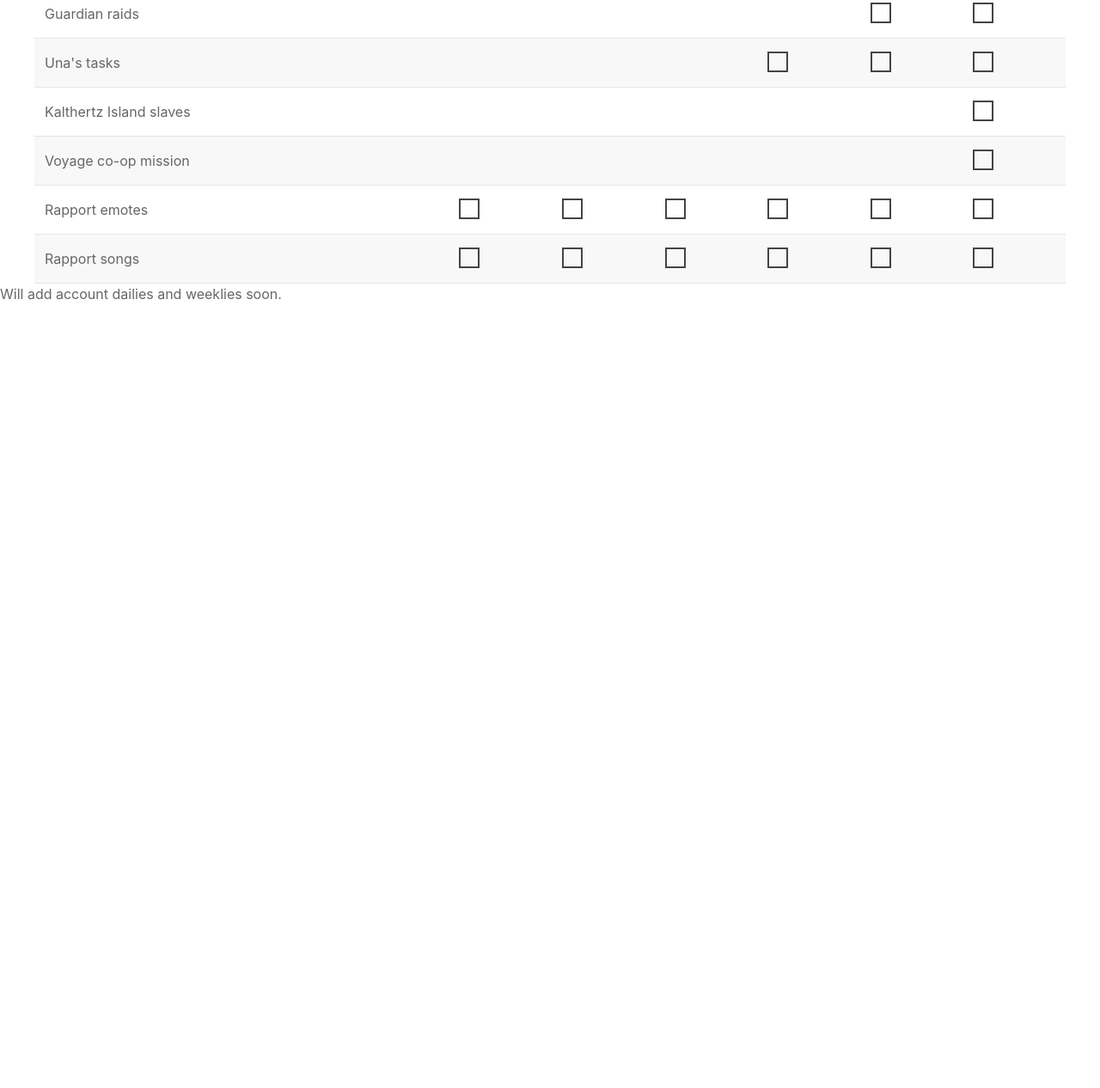
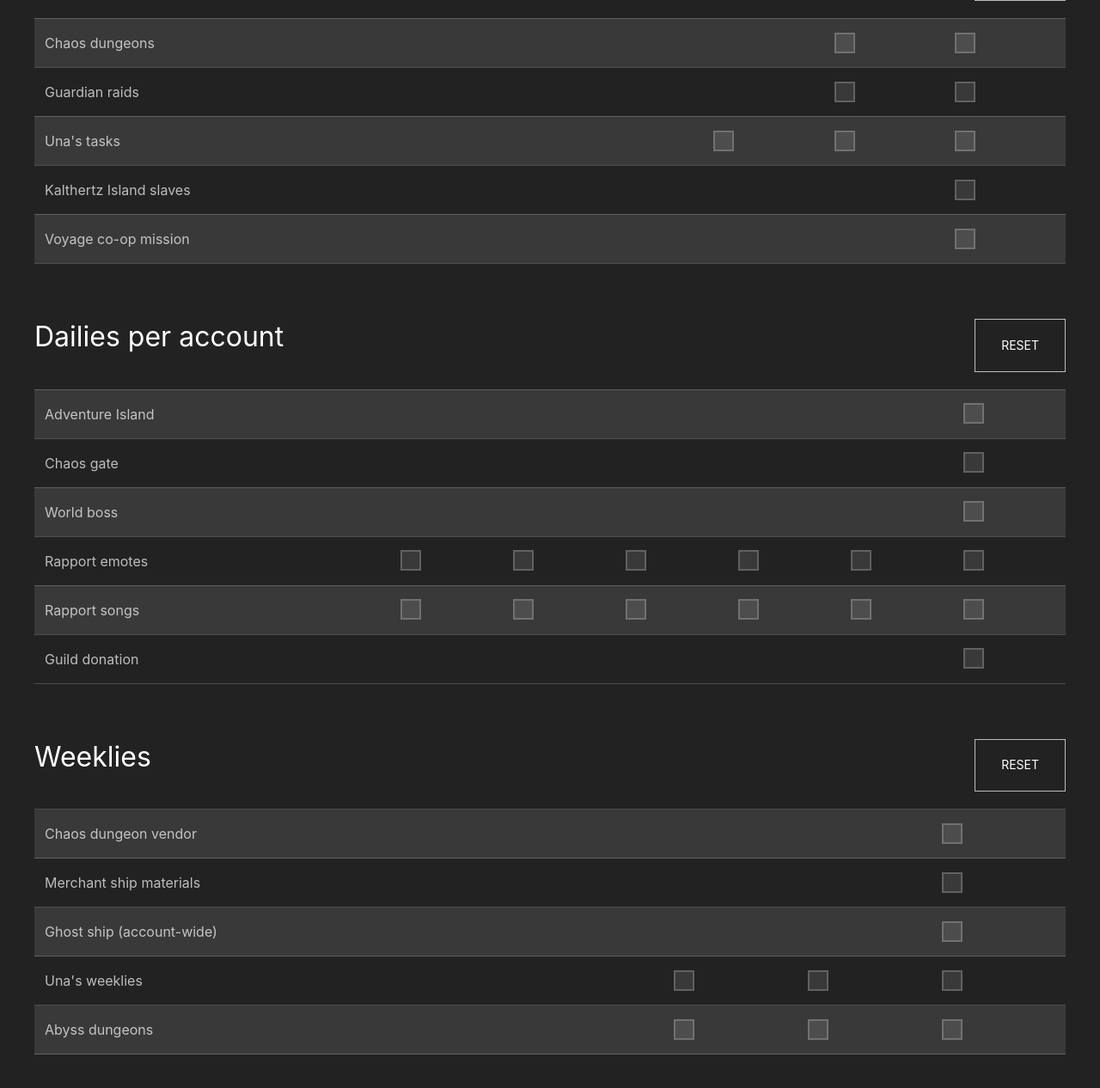
Before and after one commit to kcaulkins/lost-ark-tasks, a plain HTML site: page index.html in a window 1280 px wide. Shown: the part 302-1568 px from the top of the page at 86% size. Before the commit the page ends 800 px from the top, so only its background shows below. Drawn offline with nearby package versions, Linux system fonts and the light colour scheme.

Commit message:
Add more tasks; Fix JS; switch to darkmode

```diff
--- a/index.html
+++ b/index.html
@@ -1,5 +1,5 @@
 <!DOCTYPE html>
-<html>
+<html class="uk-background-secondary">
     <head>
         <title>Lost Ark Tracker</title>
         <meta charset="utf-8">
@@ -12,36 +12,23 @@
         <script src="https://cdn.jsdelivr.net/npm/uikit@3.11.1/dist/js/uikit-icons.min.js"></script>
     </head>
 
-    <body>
+    <body class="uk-light uk-background-secondary">
 
-        <nav class="uk-navbar-container" uk-navbar>
-            <div class="uk-navbar-center">
-                <ul class="uk-navbar-nav">
-                    <li class="uk-active"><a><h1>LOST ARK TASKS</h1></a></li>
-                </ul>
-            </div>
-        </nav>
+        <h1 class="uk-padding">LOST ARK TASKS</h1>
+        <hr>
 
 
 
-        <div class="tm-main uk-section uk-section-default">
+        <div class="tm-main uk-section uk-section-default uk-light uk-background-secondary">
             <div class="uk-container">
 
                 <div class="uk-flex uk-flex-between">
                     <h2>Dailies per character</h2>
-                    <button class="uk-button uk-button-default uk-text-right" onclick="reset()">Reset</button>
+                    <button class="uk-button uk-button-default uk-text-right" onclick="reset(this)">Reset</button>
                 </div>
 
 
                 <table class="uk-table uk-table-striped">
-                    <!-- <thead>
-                        <tr>
-                            <th>
-                                <h2>Dailies per character</h2>
-                                <button class="uk-button uk-button-default" onclick="reset()">Reset</button>
-                            </th>
-                        </tr>
-                    </thead> -->
                     <tbody>
                         <tr>
                             <td>Chaos dungeons</td>
@@ -52,14 +39,6 @@
                             <td><input class="uk-checkbox" type="checkbox" name="1" id="1"></td>
                             <td><input class="uk-checkbox" type="checkbox" name="2" id="2"></td>
                         </tr>
-
-
-
-
-
-
-
-
                         <tr>
                             <td>Guardian raids</td>
                             <td></td>
@@ -69,10 +48,6 @@
                             <td><input class="uk-checkbox" type="checkbox" name="3" id="3"></td>
                             <td><input class="uk-checkbox" type="checkbox" name="4" id="4"></td>
                         </tr>
-
-
-
-
                         <tr>
                             <td>Una's tasks</td>
                             <td></td>
@@ -82,10 +57,6 @@
                             <td><input class="uk-checkbox" type="checkbox" name="6" id="6"></td>
                             <td><input class="uk-checkbox" type="checkbox" name="7" id="7"></td>
                         </tr>
-                        </tr>
-
-
-
                         <tr>
                             <td>Kalthertz Island slaves</td>
                             <td></td>
@@ -95,9 +66,6 @@
                             <td></td>
                             <td><input class="uk-checkbox" type="checkbox" name="8" id="8"></td>
                         </tr>
-
-
-
                         <tr>
                             <td>Voyage co-op mission</td>
                             <td></td>
@@ -107,77 +75,128 @@
                             <td></td>
                             <td><input class="uk-checkbox" type="checkbox" name="9" id="9"></td>
                         </tr>
+                    </tbody>
+                </table>
+            </div>
 
 
 
+            <div class="uk-container uk-light uk-background-secondary">
+
+                <div class="uk-flex uk-flex-between">
+                    <h2>Dailies per account</h2>
+                    <button class="uk-button uk-button-default uk-text-right" onclick="reset(this)">Reset</button>
+                </div>
+
+
+                <table class="uk-table uk-table-striped">
+                    <tbody>
+                        <tr>
+                            <td>Adventure Island</td>
+                            <td></td>
+                            <td></td>
+                            <td></td>
+                            <td></td>
+                            <td></td>
+                            <td><input class="uk-checkbox" type="checkbox" name="10" id="10"></td>
+                        </tr>
+                        <tr>
+                            <td>Chaos gate</td>
+                            <td></td>
+                            <td></td>
+                            <td></td>
+                            <td></td>
+                            <td></td>
+                            <td><input class="uk-checkbox" type="checkbox" name="11" id="11"></td>
+                        </tr>
+                        <tr>
+                            <td>World boss</td>
+                            <td></td>
+                            <td></td>
+                            <td></td>
+                            <td></td>
+                            <td></td>
+                            <td><input class="uk-checkbox" type="checkbox" name="12" id="12"></td>
+                        </tr>
                         <tr>
                             <td>Rapport emotes</td>
-                            <td><input class="uk-checkbox" type="checkbox" name="10" id="10"></td>
-                            <td><input class="uk-checkbox" type="checkbox" name="11" id="11"></td>
-                            <td><input class="uk-checkbox" type="checkbox" name="12" id="12"></td>
                             <td><input class="uk-checkbox" type="checkbox" name="13" id="13"></td>
                             <td><input class="uk-checkbox" type="checkbox" name="14" id="14"></td>
                             <td><input class="uk-checkbox" type="checkbox" name="15" id="15"></td>
+                            <td><input class="uk-checkbox" type="checkbox" name="16" id="16"></td>
+                            <td><input class="uk-checkbox" type="checkbox" name="17" id="17"></td>
+                            <td><input class="uk-checkbox" type="checkbox" name="18" id="18"></td>
                         </tr>
                         <tr>
                             <td>Rapport songs</td>
-                            <td><input class="uk-checkbox" type="checkbox" name="16" id="16"></td>
-                            <td><input class="uk-checkbox" type="checkbox" name="17" id="17"></td>
-                            <td><input class="uk-checkbox" type="checkbox" name="18" id="18"></td>
                             <td><input class="uk-checkbox" type="checkbox" name="19" id="19"></td>
                             <td><input class="uk-checkbox" type="checkbox" name="20" id="20"></td>
                             <td><input class="uk-checkbox" type="checkbox" name="21" id="21"></td>
+                            <td><input class="uk-checkbox" type="checkbox" name="22" id="22"></td>
+                            <td><input class="uk-checkbox" type="checkbox" name="23" id="23"></td>
+                            <td><input class="uk-checkbox" type="checkbox" name="24" id="24"></td>
                         </tr>
+                        <tr>
+                            <td>Guild donation</td>
+                            <td></td>
+                            <td></td>
+                            <td></td>
+                            <td></td>
+                            <td></td>
+                            <td><input class="uk-checkbox" type="checkbox" name="25" id="25"></td>
                         </tr>
                     </tbody>
                 </table>
             </div>
 
 
-            Will add account dailies and weeklies soon.
 
-            <!-- <div class="uk-container">
+
+            <div class="uk-container">
 
                 <div class="uk-flex uk-flex-between">
-                    <h2>Dailies per account - TODO</h2>
-                    <button class="uk-button uk-button-default uk-text-right" onclick="reset()">Reset</button>
+                    <h2>Weeklies</h2>
+                    <button class="uk-button uk-button-default uk-text-right" onclick="reset(this)">Reset</button>
                 </div>
 
 
                 <table class="uk-table uk-table-striped">
                     <tbody>
                         <tr>
-                            <td>1</td>
-                            <td><input class="uk-checkbox" type="checkbox" name="2" id="2"></td>
+                            <td>Chaos dungeon vendor</td>
+                            <td></td>
+                            <td></td>
+                            <td><input class="uk-checkbox" type="checkbox" name="26" id="26"></td>
                         </tr>
                         <tr>
+                            <td>Merchant ship materials</td>
+                            <td></td>
+                            <td></td>
+                            <td><input class="uk-checkbox" type="checkbox" name="27" id="27"></td>
+                        </tr>
+                        <tr>
+                            <td>Ghost ship (account-wide)</td>
+                            <td></td>
+                            <td></td>
+                            <td><input class="uk-checkbox" type="checkbox" name="28" id="28"></td>
+                        </tr>
+                        <tr>
+                            <td>Una's weeklies</td>
+                            <td><input class="uk-checkbox" type="checkbox" name="29" id="29"></td>
+                            <td><input class="uk-checkbox" type="checkbox" name="30" id="30"></td>
+                            <td><input class="uk-checkbox" type="checkbox" name="31" id="31"></td>
+                        </tr>
+                        <tr>
+                            <td>Abyss dungeons</td>
+                            <td><input class="uk-checkbox" type="checkbox" name="32" id="32"></td>
+                            <td><input class="uk-checkbox" type="checkbox" name="33" id="33"></td>
+                            <td><input class="uk-checkbox" type="checkbox" name="34" id="34"></td>
+                        </tr>
+                    </tbody>
                 </table>
             </div>
 
-
-
-            <div class="uk-container">
-
-                <div class="uk-flex uk-flex-between">
-                    <h2>Weeklies - TODO</h2>
-                    <button class="uk-button uk-button-default uk-text-right" onclick="reset()">Reset</button>
-                </div>
-
-
-                <table class="uk-table uk-table-striped">
-                    <tbody>
-                        <tr>
-                            <td>1</td>
-                            <td><input class="uk-checkbox" type="checkbox" name="2" id="2"></td>
-                        </tr>
-                        <tr>
-                </table>
-            </div> -->
-
-
-
         </div>
-
 
         <script src="main.js"></script>
         <link rel="stylesheet" href="main.css">
--- a/main.css
+++ b/main.css
@@ -1,3 +1,7 @@
+h1 {
+    text-align: center;
+}
+
 .uk-checkbox {
     border: 2px solid #444;
     height: 24px;
@@ -7,3 +11,7 @@
 .uk-container {
     margin-bottom: 64px;
 }
+
+body {
+    background: #1a1a1a;
+}
--- a/main.js
+++ b/main.js
@@ -1,6 +1,5 @@
 // 1. Save localstorage on checkbox click/unclick
 let boxes = document.getElementsByClassName('uk-checkbox').length;
-
 function save() {
   for(let i = 1; i <= boxes; i++){
 	  var checkbox = document.getElementById(String(i));
@@ -8,13 +7,13 @@ function save() {
   }
 }
 
-function reset() {
-    document.querySelectorAll('input[type=checkbox]').forEach(el => el.checked = false);
-    for(let i = 1; i <= boxes; i++){
-        var checkbox = document.getElementById(String(i));
-      localStorage.setItem("checkbox" + String(i), checkbox.checked);
-    }
-    console.info('reset');
+function reset(e) {
+    resetBoxes = e.parentElement.parentElement.querySelectorAll('input[type=checkbox]');
+    console.log(resetBoxes.length);
+    resetBoxes.forEach(element => {
+        element.checked = false;
+        localStorage.setItem("checkbox" + String(element.id), element.checked);
+    });
 }
 
 // On page load, mark the selected ones
```
